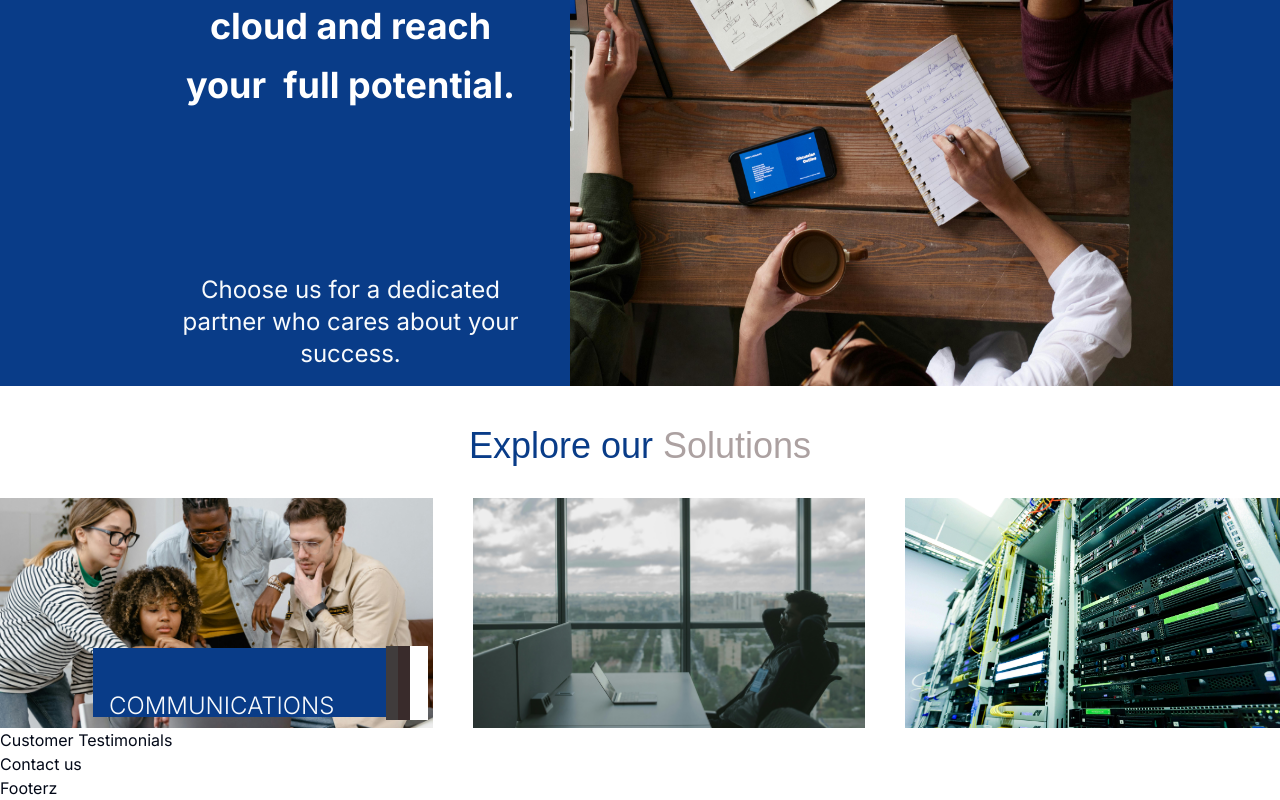
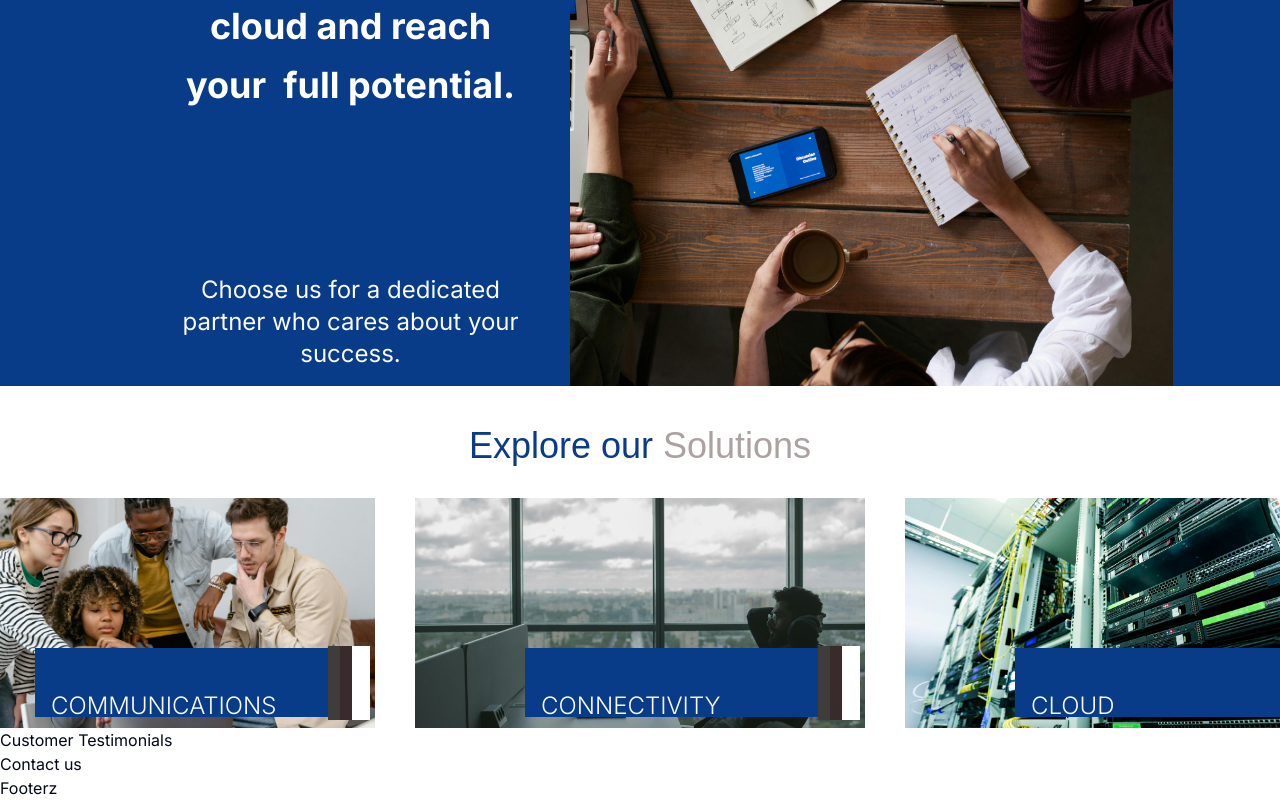
Before and after one commit to mfadhili/Innovo-ke, a Next.js app: page /MainContent in a window 1280 px wide. Shown: the part 2274-3074 px from the top of the page. Built offline with nearby package versions, Linux system fonts and the light colour scheme; a web font is replaced by a local one.

Commit message:
Services with components

```diff
--- a/app/MainContent/ServicesSection.tsx
+++ b/app/MainContent/ServicesSection.tsx
@@ -1,5 +1,44 @@
 import React from 'react';
 import {serifFont} from "@/app/fonts";
+
+const Services : {
+    text: string,
+    background: string,
+}[] = [
+    {
+        text: "COMMUNICATIONS",
+        background: "bg-card-image1"
+    },{
+        text: "CONNECTIVITY",
+        background: "bg-card-image2"
+    },{
+        text: "CLOUD",
+        background: "bg-card-image3"
+    },
+]
+
+type ServicesCardProps = {
+    text: string,
+    background: string,
+}
+
+
+function ServicesCard({text, background}:ServicesCardProps) {
+    return (
+        <div className={`relative flex w-[450px] h-[230px]  px-[10px] py-[31px] ${background} bg-cover bg-[50%_50%]`} >
+            <div className="flex justify-between w-[325px] h-[69px] bg-[#093c88] absolute top-[150px] left-[110px]  ">
+                <div className="pt-10 px-4 text-2xl font-light text-slate-50 tracking-normal leading-normal">
+                    {text}
+                </div>
+                <div className="inline-flex items-center relative flex-[0_0_auto] mt-[-33.27px] mb-[-33.27px] mr-[-10.00px]">
+                    <div className="w-[12px] bg-[#403c3c] relative h-[74px]" />
+                    <div className="w-[12px] bg-[#392b2b] relative h-[74px]" />
+                    <div className="w-[18px] bg-white relative h-[74px]" />
+                </div>
+            </div>
+        </div>
+    );
+}
 
 function ServicesSection({}) {
     return (
@@ -12,20 +51,9 @@ function ServicesSection({}) {
                     <span className="text-[#aca1a1] text-4xl">Solutions</span>
                 </p>
                 <div className="flex flex-row gap-10">
-                    <div className="relative flex w-[450px] h-[230px]  px-[10px] py-[31px] bg-card-image1 bg-cover bg-[50%_50%]">
-                        <div className="flex justify-between w-[325px] h-[69px] bg-[#093c88] absolute top-[150px] left-[110px]  ">
-                            <div className="pt-10 px-4 text-2xl font-light text-slate-50 tracking-normal leading-normal">
-                                COMMUNICATIONS
-                            </div>
-                            <div className="inline-flex items-center relative flex-[0_0_auto] mt-[-33.27px] mb-[-33.27px] mr-[-10.00px]">
-                                <div className="w-[12px] bg-[#403c3c] relative h-[74px]" />
-                                <div className="w-[12px] bg-[#392b2b] relative h-[74px]" />
-                                <div className="w-[18px] bg-white relative h-[74px]" />
-                            </div>
-                        </div>
-                    </div>
-                    <div className="flex w-[392px] h-[230px]  px-[10px] py-[31px] bg-card-image2 bg-cover bg-[50%_50%]"></div>
-                    <div className="flex w-[392px] h-[230px]  px-[10px] py-[31px] bg-card-image3 bg-cover bg-[50%_50%]"></div>
+                    {Services.map((Service,index) => (
+                        <ServicesCard key={index} text={Service.text} background={Service.background} />
+                    ))}
                 </div>
             </div>
         </section>
```
